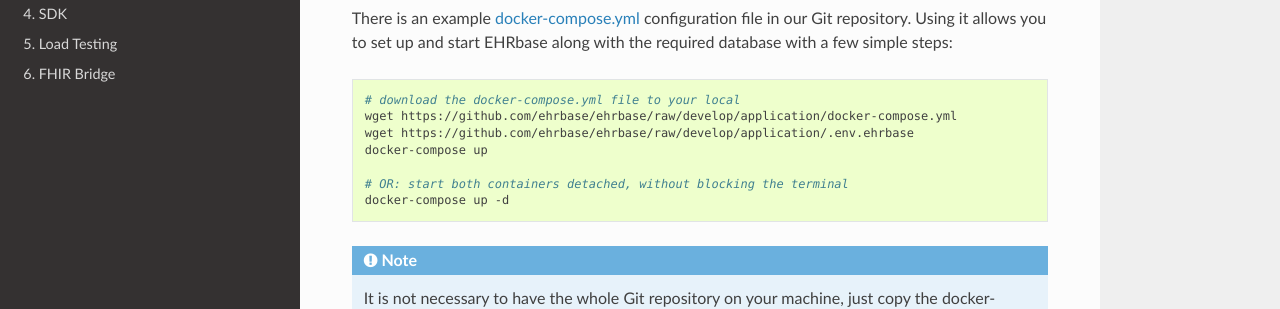
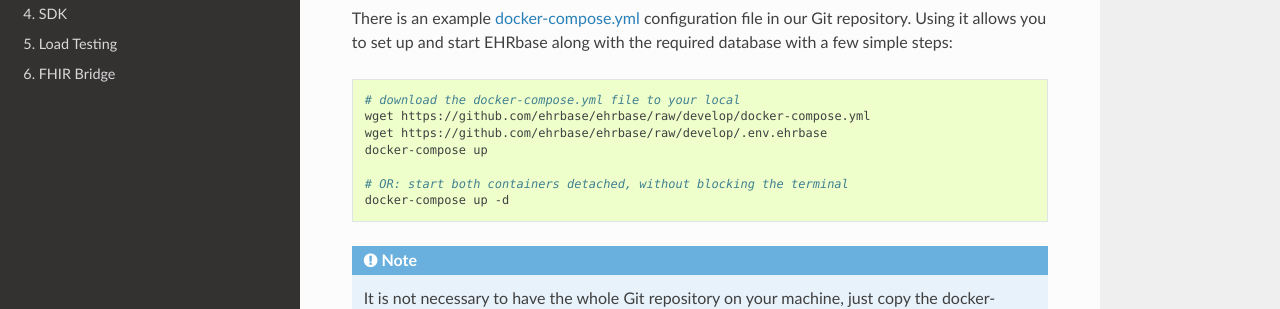
Before and after one commit to ehrbase/documentation, a Sphinx documentation site: the page built from source/03_development/04_docker_images/01_ehrbase/02_use_image/002_using_docker_image.rst, in a window 1280 px wide and 900 px high, scrolled down 1773 px. Shown: the part 226-535 px from the top of the window. Built offline with Sphinx 7.4.7 and the Read the Docs theme 2.0.0, drawn with Linux system fonts in a browser that asks for light colours; formulas are drawn with MathJax 3; pages that are not in the unit, such as notebooks, are missing from menus; some of the changed lines change nothing that is shown.

Commit message:
Updates docker-compose and env file path

```diff
--- a/source/03_development/04_docker_images/01_ehrbase/02_use_image/002_using_docker_image.rst
+++ b/source/03_development/04_docker_images/01_ehrbase/02_use_image/002_using_docker_image.rst
@@ -88,14 +88,14 @@
 
 With `Docker-Compose <https://github.com/docker/compose>`_ you can start EHRbase and the required DB from a configuration file written in YAML format.
 
-There is an example `docker-compose.yml <https://github.com/ehrbase/ehrbase/blob/develop/application/docker-compose.yml>`_ configuration file in our Git repository. Using it allows you to set up and start EHRbase along with the required database with a few simple steps:
+There is an example `docker-compose.yml <https://github.com/ehrbase/ehrbase/blob/develop/docker-compose.yml>`_ configuration file in our Git repository. Using it allows you to set up and start EHRbase along with the required database with a few simple steps:
 
 
 .. code-block:: bash
 
     # download the docker-compose.yml file to your local
-    wget https://github.com/ehrbase/ehrbase/raw/develop/application/docker-compose.yml
-    wget https://github.com/ehrbase/ehrbase/raw/develop/application/.env.ehrbase
+    wget https://github.com/ehrbase/ehrbase/raw/develop/docker-compose.yml
+    wget https://github.com/ehrbase/ehrbase/raw/develop/.env.ehrbase
     docker-compose up
 
     # OR: start both containers detached, without blocking the terminal
```
